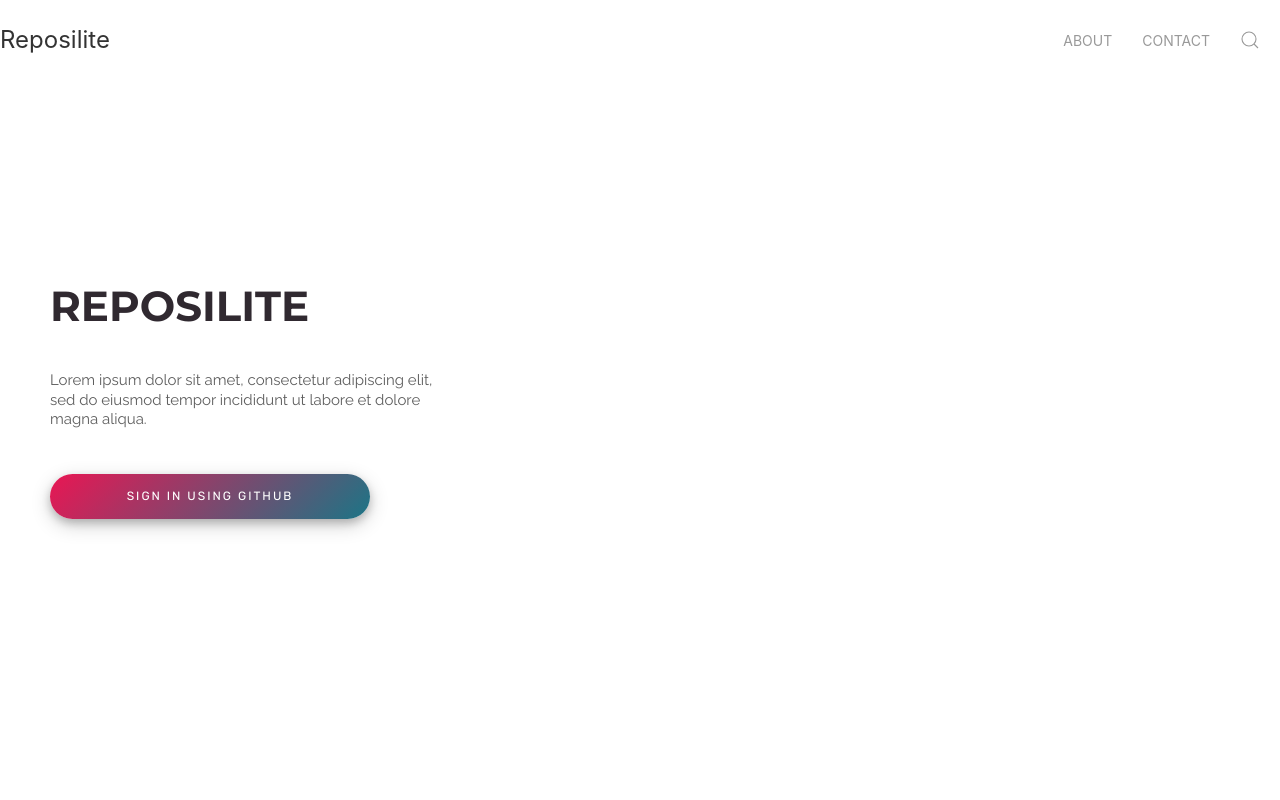
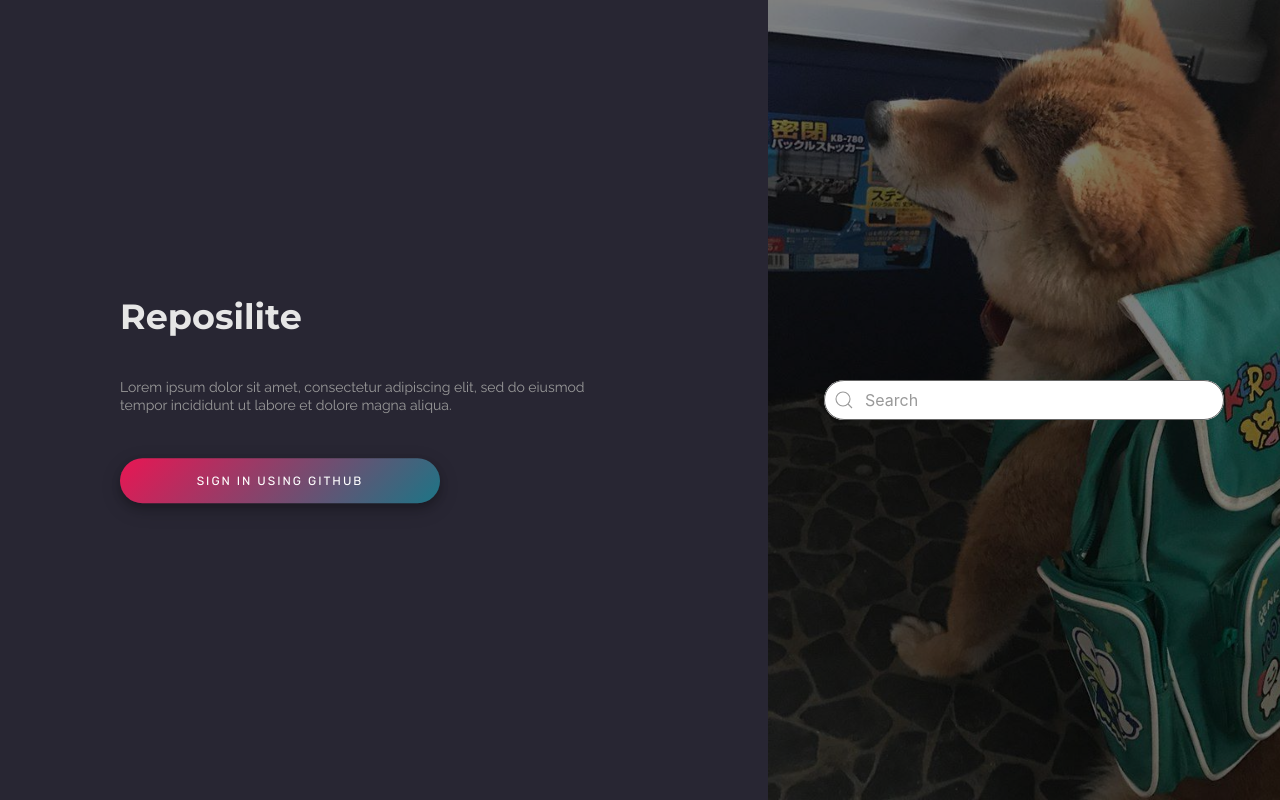
Before and after one commit to panda-lang/hub, a Vue app in the folder reposilite-frontend/: page / in a window 1280 px wide. Built offline with nearby package versions, Linux system fonts and the light colour scheme.

Commit message:
Change design of landing page

```diff
--- a/reposilite-frontend/src/App.vue
+++ b/reposilite-frontend/src/App.vue
@@ -2,7 +2,11 @@
     <router-view></router-view>
 </template>
 
-<style>
+<style lang="scss">
+    html, body {
+        background-color: #282633;
+    }
+
     #app {
         font-family: 'Avenir', Helvetica, Arial, sans-serif;
         -webkit-font-smoothing: antialiased;
--- a/reposilite-frontend/src/routes/home/HomeView.vue
+++ b/reposilite-frontend/src/routes/home/HomeView.vue
@@ -1,46 +1,48 @@
 <template>
     <div id="home-wrapper">
-        <Navbar class="uk-navbar-transparent" />
-
-        <div class="uk-position-large uk-position-center-left">
+        <!-- Description -->
+        <div class="uk-position-large uk-position-center-left uk-padding-large">
             <h1>Reposilite</h1>
             <h2>Lorem ipsum dolor sit amet, consectetur adipiscing elit, sed do eiusmod tempor incididunt ut labore et dolore magna aliqua.</h2>
             <br>
             <button href="#" class="signin-button">Sign in using Github</button>
         </div>
+
+        <!-- Search panel -->
+        <Search />
     </div>
 </template>
 
 <script>
-    import Navbar from "./components/Navbar.vue";
+    import Search from "./components/Search.vue";
 
     export default {
         name: 'HomeView',
         components: {
-            Navbar
+            Search
         }
     }
 </script>
 
-<style scoped>
+<style lang="scss" scoped>
     @import url('https://fonts.googleapis.com/css?family=Arimo|PT+Sans');
     @import url('https://fonts.googleapis.com/css?family=Montserrat:400,700,900|Raleway|Rubik:400,700,900');
 
     h1 {
         position: relative;
-        color: #302930;
-        text-transform: uppercase;
+        color: #e6e6e6;
+        font-size: 35px;
         font-family: 'Montserrat', sans-serif;
         font-weight: bold;
     }
 
     h2 {
         position: relative;
-        color: #5e5e5e;
-        font-size: 15px;
+        color: #999999;
+        font-size: 14px;
         font-family: 'Raleway', sans-serif;
         font-weight: 100;
-        max-width: 400px;
+        max-width: 500px;
     }
 
     .signin-button {
@@ -56,5 +58,10 @@
         box-shadow: 0 4px 8px 0 rgba(0, 0, 0, 0.2), 0 6px 20px 0 rgba(0, 0, 0, 0.19);
         border: none;
         border-radius: 25px;
+        cursor: pointer;
+    }
+
+    .signin-button:hover {
+        transform: scale(1.05);
     }
 </style>
--- a/reposilite-frontend/src/routes/home/components/Navbar.vue
+++ b/reposilite-frontend/src/routes/home/components/Navbar.vue
@@ -6,14 +6,14 @@
                     <a class="uk-navbar-item uk-logo">Reposilite</a>
                 </router-link>
             </div>
-            <div class="uk-navbar-right uk-margin-right">
+            <div class="uk-navbar-center uk-margin-right">
                 <ul class="uk-navbar-nav uk-visible@m">
-                    <router-link to="/about" tag="li"><a>About</a></router-link>
-                    <router-link to="/contact" tag="li"><a>Contact</a></router-link>
+                    <router-link class="uk-navbar-item" to="/about" tag="li"><a>About</a></router-link>
+                    <router-link class="uk-navbar-item" to="/contact" tag="li"><a>Contact</a></router-link>
                 </ul>
-                <a class="uk-navbar-toggle" href="#modal-full" uk-search-icon uk-toggle></a>
             </div>
         </nav>
+
         <div id="modal-full" class="uk-modal-full uk-modal" uk-modal>
             <div class="uk-modal-dialog uk-flex uk-flex-center uk-flex-middle" uk-height-viewport>
                 <button class="uk-modal-close-full" type="button" uk-close></button>
@@ -31,8 +31,14 @@
     }
 </script>
 
-<style>
+<style lang="scss" scoped>
+    @import url('https://fonts.googleapis.com/css?family=Titillium+Web');
+
     .uk-modal-dialog {
         opacity: 0.8;
     }
+
+    .uk-navbar-item {
+        font-family: 'Titillium Web', sans-serif;
+    }
 </style>
--- /dev/null
+++ b/reposilite-frontend/src/routes/home/components/Search.vue
@@ -0,0 +1,105 @@
+<template>
+    <div id="search-wrapper">
+        <div class="uk-position-center-right search-overlay">
+            <div class="uk-position-center uk-search uk-search-default">
+                <span uk-search-icon></span>
+                <input class="uk-search-input" type="search" placeholder="Search" v-model="input" @input="searchInput">
+            </div>
+
+        </div>
+    </div>
+</template>
+
+<script>
+    //eslint-disable-next-line
+    import axios from 'axios';
+
+    export default {
+        name: 'Search',
+        data() {
+            return {
+                input: '',
+                results: [],
+            }
+        },
+        methods: {
+            searchInput() {
+                var mocks = [
+                    {
+                        id: 0,
+                        name: 'Panda',
+                        description: 'Panda is a lightweight and powerful programming language written in Java.'
+                    },
+                    {
+                        id: 1,
+                        name: 'Light',
+                        description: 'Light is English-like programming language built on the core of the Panda Programming Language'
+                    },
+                    {
+                        id: 2,
+                        name: 'Reposilite',
+                        description: 'Lightweight repository management software mainly dedicated for Maven and Panda-based artifacts'
+                    },
+                    {
+                        id: 3,
+                        name: 'dzikoysk',
+                        description: ''
+                    },
+                    {
+                        id: 4,
+                        name: 'netsu',
+                        description: ''
+                    }
+                ]
+
+                this.results = mocks;
+            }
+        }
+    }
+</script>
+
+<style lang="scss" scoped>
+    @import url('https://fonts.googleapis.com/css?family=Titillium+Web');
+
+    @mixin dark-overlay {
+        &:after {
+            content: "";
+            height: 100%;
+            width: 100%;
+            position: fixed;
+            z-index: -1;
+        }
+    }
+
+    .uk-search {
+        background-color: white;
+        width: 400px;
+        border-radius: 25px;
+    }
+
+    .uk-search-input {
+        border-radius: 25px;
+        border-color: #666666;
+    }
+
+    .search-overlay {
+        position: relative;
+        background-size: cover;
+        background-image: url("../../../assets/bg.jpg");
+        height: 100%;
+        width: 40%;
+        z-index: 1;
+        @include dark-overlay;
+    }
+
+    .search-overlay:after {
+        background-color: rgba(black, 0.5);
+    }
+
+    .search-input {
+        font-family: 'Titillium Web', sans-serif;
+        font-size: 12px;
+        color: black;
+        background-color: white;
+    }
+</style>
```
Also changed, not shown: reposilite-frontend/src/routes/login/LoginView.vue (+5 -5 lines), reposilite-frontend/src/routes/register/RegisterView.vue (+9 -9 lines), reposilite-frontend/src/assets/bg.jpg (added), 1 other file (tests, documents, lock files or other folders).
